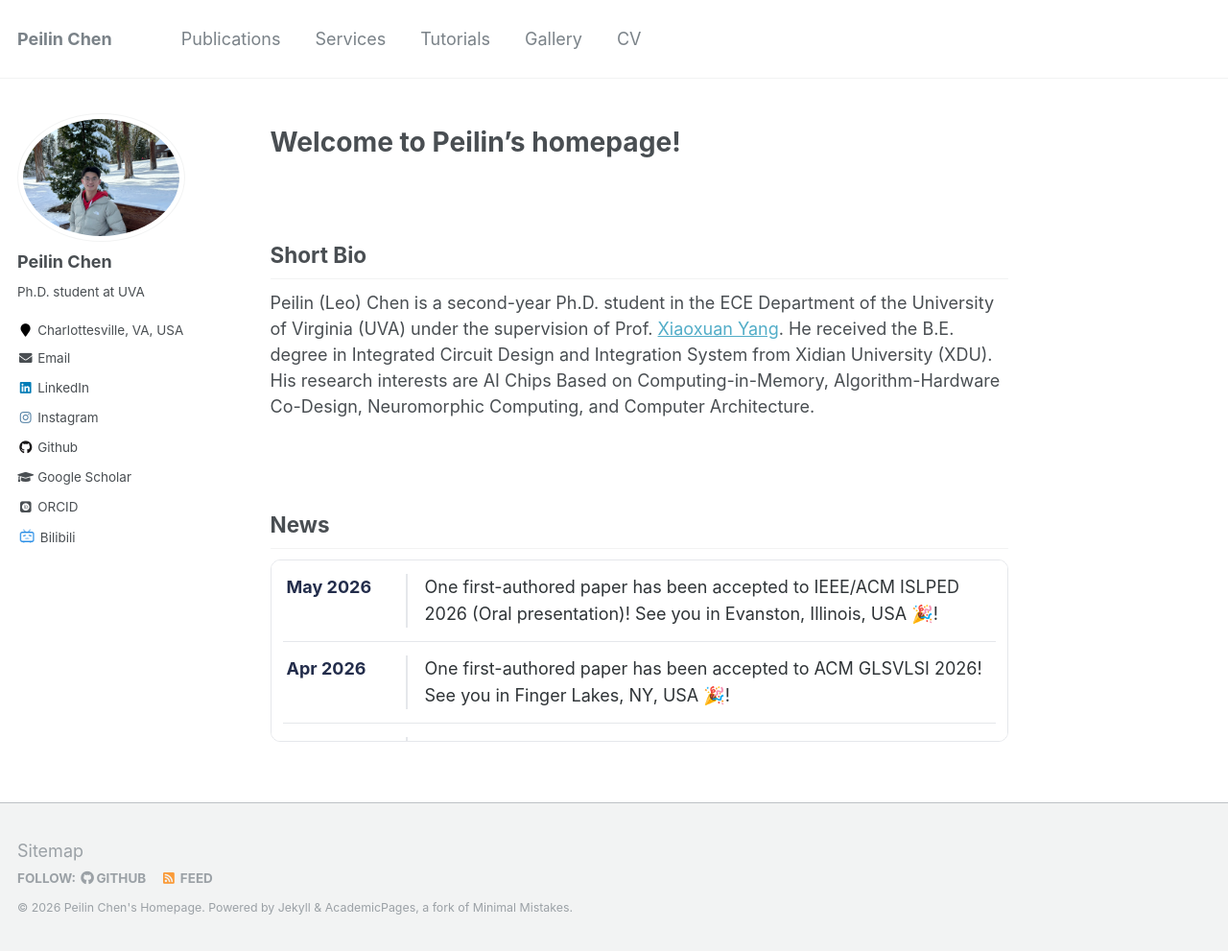
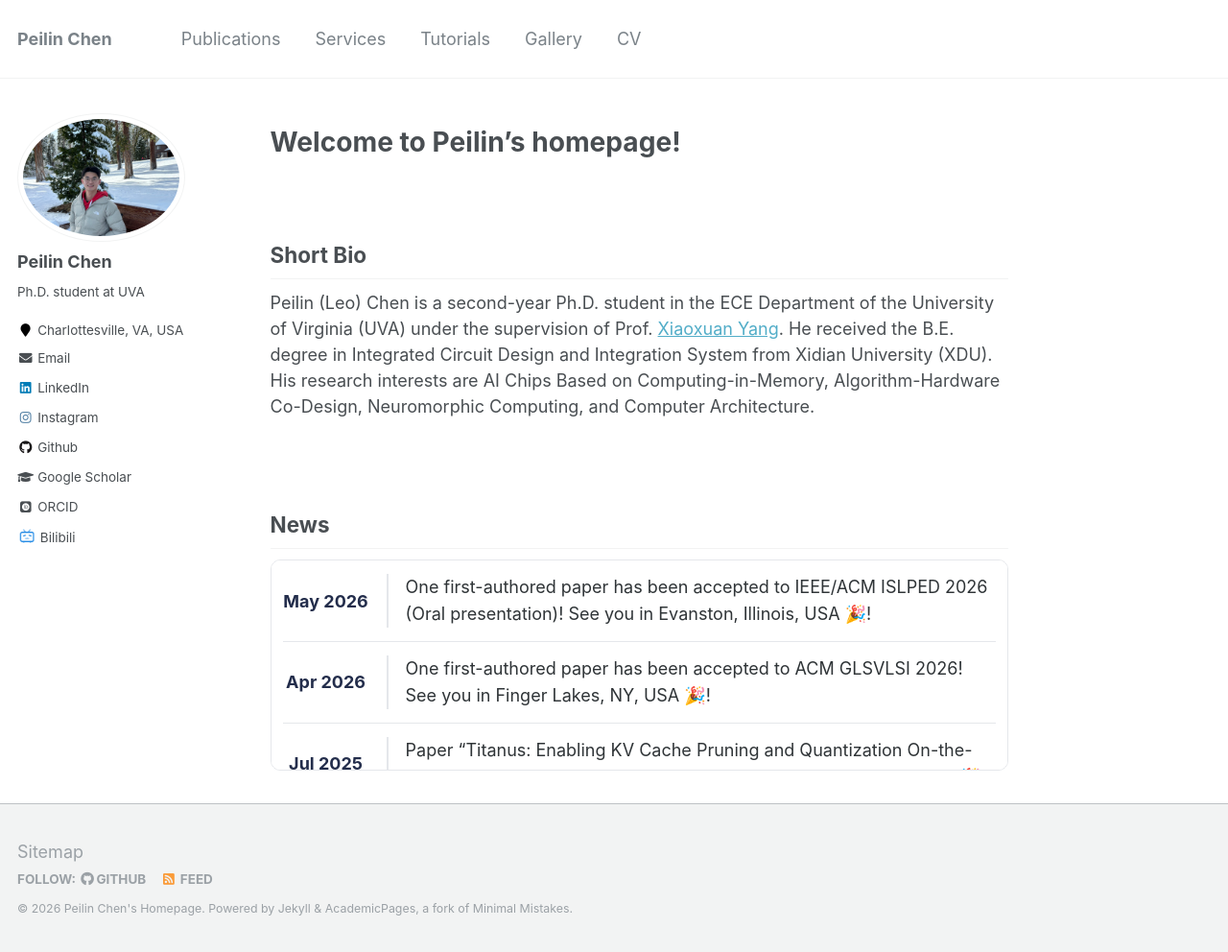
Before and after one commit to peilin-chen/peilin-chen.github.io, a Jekyll site: the page built from _pages/about.md, in a window 1280 px wide and 992 px high. Shown: the whole window at 96% size. Built offline with Jekyll 4.4.1, drawn with Linux system fonts in a browser that asks for light colours; some web fonts are replaced; part of the change alters nothing that is shown.

Commit message:
Adjust news container and item styles

```diff
--- a/_pages/about.md
+++ b/_pages/about.md
@@ -89,7 +89,7 @@ Peilin (Leo) Chen is a second-year Ph.D. student in the ECE Department of the Un
 <style>
 .news-container {
     width: 100%;
-    max-height: 190px;
+    max-height: 220px;
     overflow-y: auto;
     overflow-x: hidden;
     padding: 0 12px;
@@ -103,11 +103,11 @@ Peilin (Leo) Chen is a second-year Ph.D. student in the ECE Department of the Un
 
 .news-item {
     display: grid;
-    grid-template-columns: 110px 1fr;
+    grid-template-columns: 90px 1fr;
     column-gap: 18px;
     padding: 14px 0;
     border-bottom: 1px solid #e5e7eb;
-    align-items: start;
+    align-items: stretch;
 }
 
 .news-item:last-child {
@@ -118,7 +118,11 @@ Peilin (Leo) Chen is a second-year Ph.D. student in the ECE Department of the Un
     font-weight: 700;
     color: #232D4B;
     white-space: nowrap;
-    padding-left: 4px;
+    padding-left: 0;
+
+    display: flex;
+    align-items: center;
+    justify-content: center;
 }
 
 .news-content {
```
